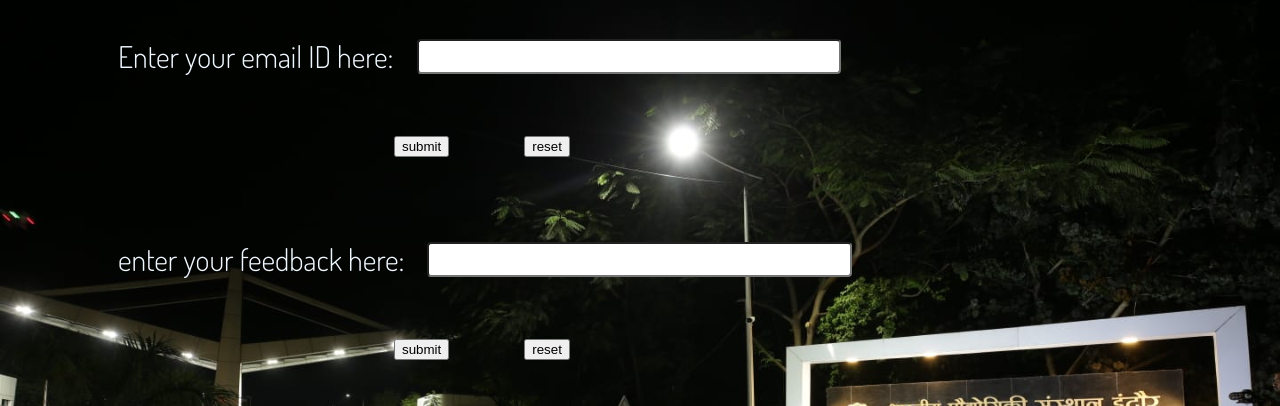
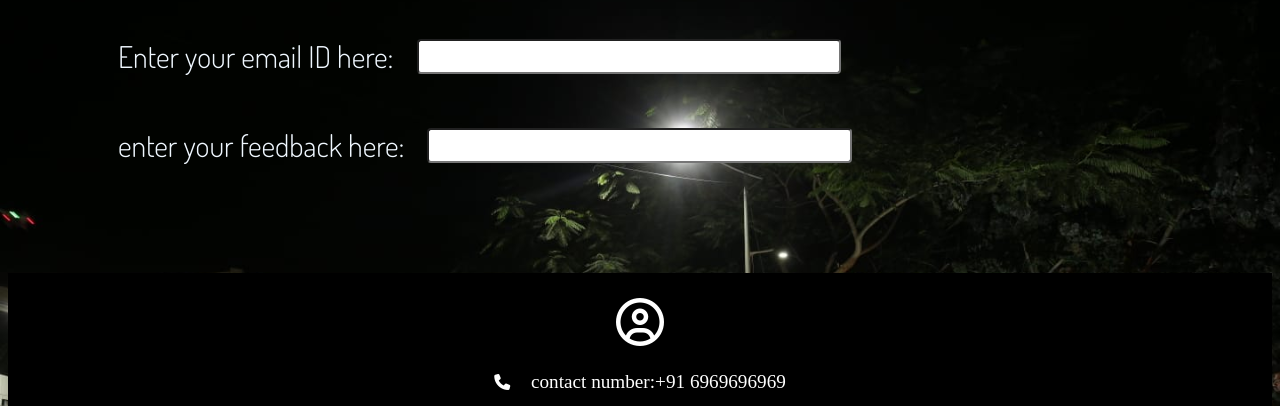
Before and after one commit to adityamastud1/portfolio, a plain HTML site: page index3.html in a window 1280 px wide. Shown: the part 880-1286 px from the top of the page. Drawn offline with Linux system fonts and the light colour scheme.

Commit message:
Update index3.html

```diff
--- a/index3.html
+++ b/index3.html
@@ -127,8 +127,8 @@
     <br>
     <pre class="content"><i class="fa-solid fa-phone"></i>&ensp;&ensp;Contact number: +91 6969696969<br><br><i class="fa-solid fa-phone"></i></i>&ensp;&ensp;Landline number: (02)6969-6969<br><br><i class="fa-solid fa-envelope"></i>&ensp;&ensp;Email ID: adityamastud@gmail.com
     <p>I would love to read your comments, feedback and suggestions on improving the page :)  </p><br><br>
-    Enter your email ID here:&ensp;<input type="email"><br><BR>&ensp;&ensp;&ensp;&ensp;&ensp;&ensp;&ensp;&ensp;&ensp;&ensp;&ensp;&ensp;&ensp;&ensp;&ensp;&ensp;&ensp;&ensp;&ensp;&ensp;<input type = "submit" value = "submit">&ensp;&ensp;&ensp;&ensp;&ensp;<input type="reset" value = "reset"><BR><BR>
-    enter your feedback here:&ensp;<input type="text" style="border-radius:4px;margin: 8px;width: 36%;padding-top: 15px;"><br><BR>&ensp;&ensp;&ensp;&ensp;&ensp;&ensp;&ensp;&ensp;&ensp;&ensp;&ensp;&ensp;&ensp;&ensp;&ensp;&ensp;&ensp;&ensp;&ensp;&ensp;<input type = "submit" value = "submit">&ensp;&ensp;&ensp;&ensp;&ensp;<input type="reset" value = "reset">
+    Enter your email ID here:&ensp;<input type="email"><br>
+    enter your feedback here:&ensp;<input type="text" style="border-radius:4px;margin: 8px;width: 36%;padding-top: 15px;"></pre>
     <br><br><br><br>
 
     <footer class="foot">
```
